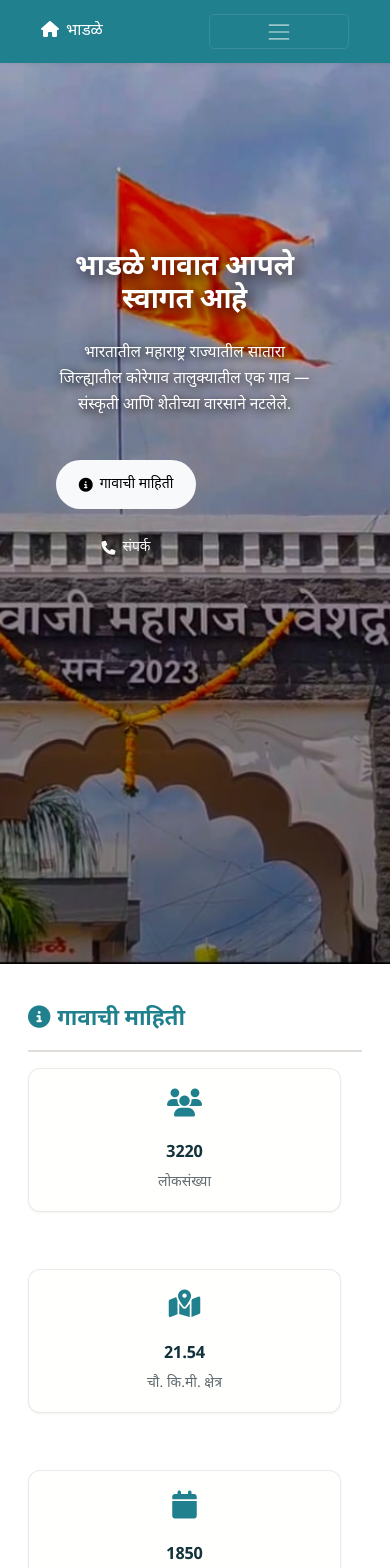
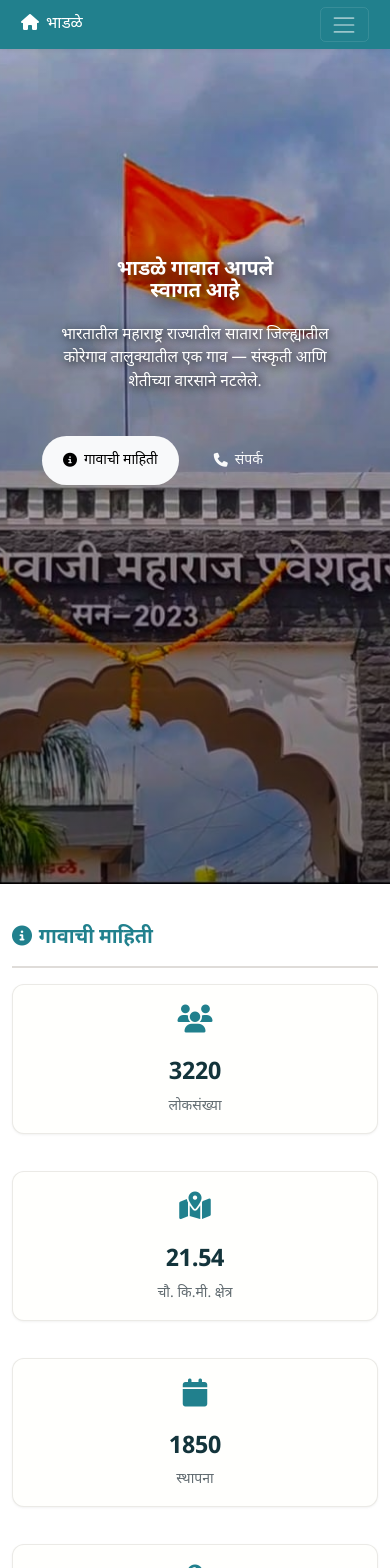
Before and after one commit to vinayakwagh1995/village-project, a React (Vite) app: page / in a window 390 px wide. Shown: the top 1568 px of the page. Built offline with nearby package versions, Linux system fonts and the light colour scheme; no server answers; a web font is replaced by a local one.

Commit message:
gallery fixed

```diff
--- a/src/style.css
+++ b/src/style.css
@@ -2824,150 +2824,3 @@ section {
   }
 
 }
-
-/* =========================
-   Responsive Professional Update
-   ========================= */
-
-*{
-  box-sizing:border-box;
-}
-
-img,
-video,
-iframe{
-  max-width:100%;
-  height:auto;
-}
-
-.container,
-.wrapper,
-.content,
-.section,
-.row{
-  width:100%;
-  max-width:100%;
-}
-
-body{
-  overflow-x:hidden;
-}
-
-@media (max-width: 1200px){
-
-  .container,
-  .wrapper{
-    padding-left:20px !important;
-    padding-right:20px !important;
-  }
-
-  h1{
-    font-size:clamp(2rem,5vw,3.5rem) !important;
-  }
-
-  h2{
-    font-size:clamp(1.8rem,4vw,3rem) !important;
-  }
-}
-
-@media (max-width: 992px){
-
-  .grid,
-  .cards,
-  .features,
-  .services,
-  .gallery,
-  .row{
-    grid-template-columns:1fr 1fr !important;
-    gap:20px !important;
-  }
-
-  .navbar,
-  nav{
-    padding:14px 20px !important;
-  }
-
-  section{
-    padding-top:60px !important;
-    padding-bottom:60px !important;
-  }
-}
-
-@media (max-width: 768px){
-
-  .grid,
-  .cards,
-  .features,
-  .services,
-  .gallery,
-  .row{
-    grid-template-columns:1fr !important;
-  }
-
-  .hero,
-  .banner,
-  .home,
-  .main-section{
-    flex-direction:column !important;
-    text-align:center !important;
-  }
-
-  .hero-content,
-  .banner-content,
-  .left-content,
-  .right-content{
-    width:100% !important;
-  }
-
-  .btn,
-  button{
-    width:auto;
-    min-width:140px;
-  }
-
-  h1{
-    line-height:1.2 !important;
-  }
-
-  p{
-    line-height:1.7 !important;
-  }
-}
-
-@media (max-width: 576px){
-
-  body{
-    font-size:15px !important;
-  }
-
-  .container,
-  .wrapper,
-  section{
-    padding-left:14px !important;
-    padding-right:14px !important;
-  }
-
-  .card,
-  .box,
-  .item{
-    padding:16px !important;
-    border-radius:16px !important;
-  }
-
-  h1{
-    font-size:2rem !important;
-  }
-
-  h2{
-    font-size:1.6rem !important;
-  }
-
-  h3{
-    font-size:1.2rem !important;
-  }
-
-  .navbar,
-  nav{
-    flex-wrap:wrap !important;
-  }
-}
```
